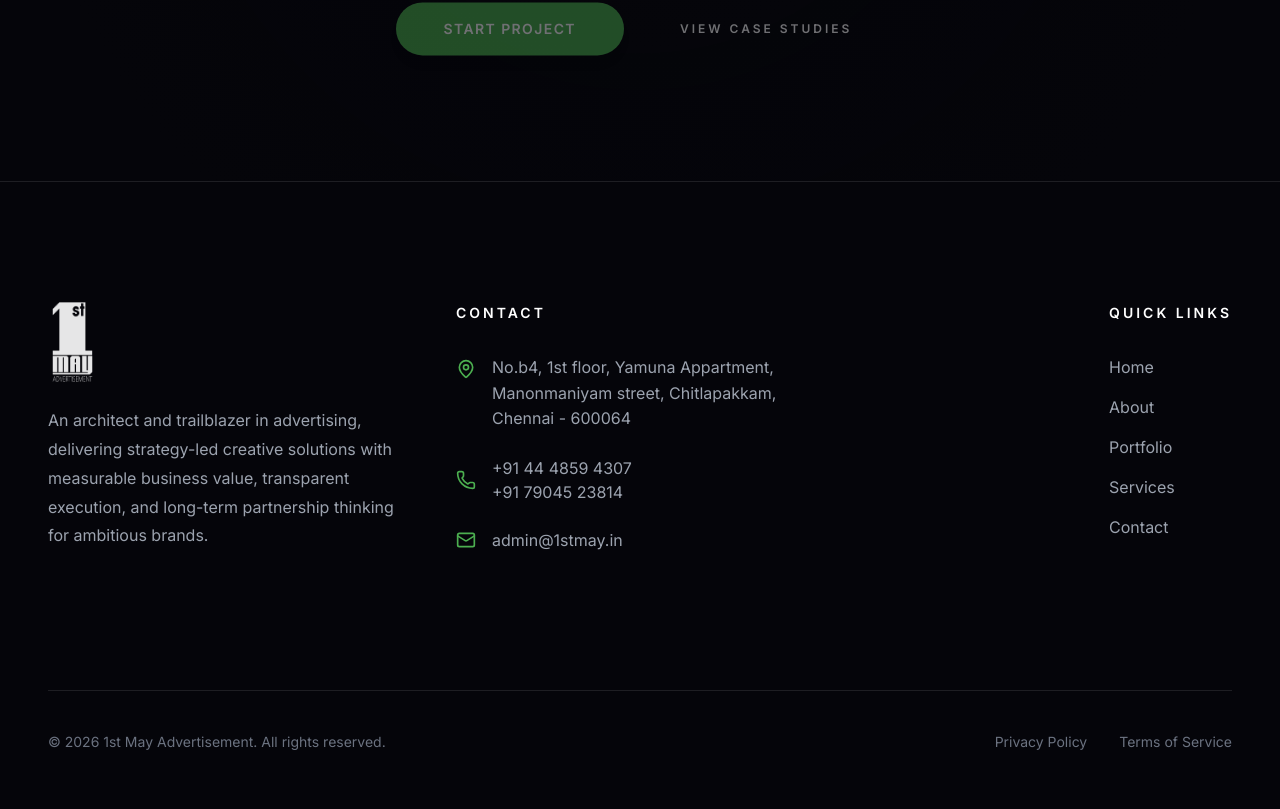
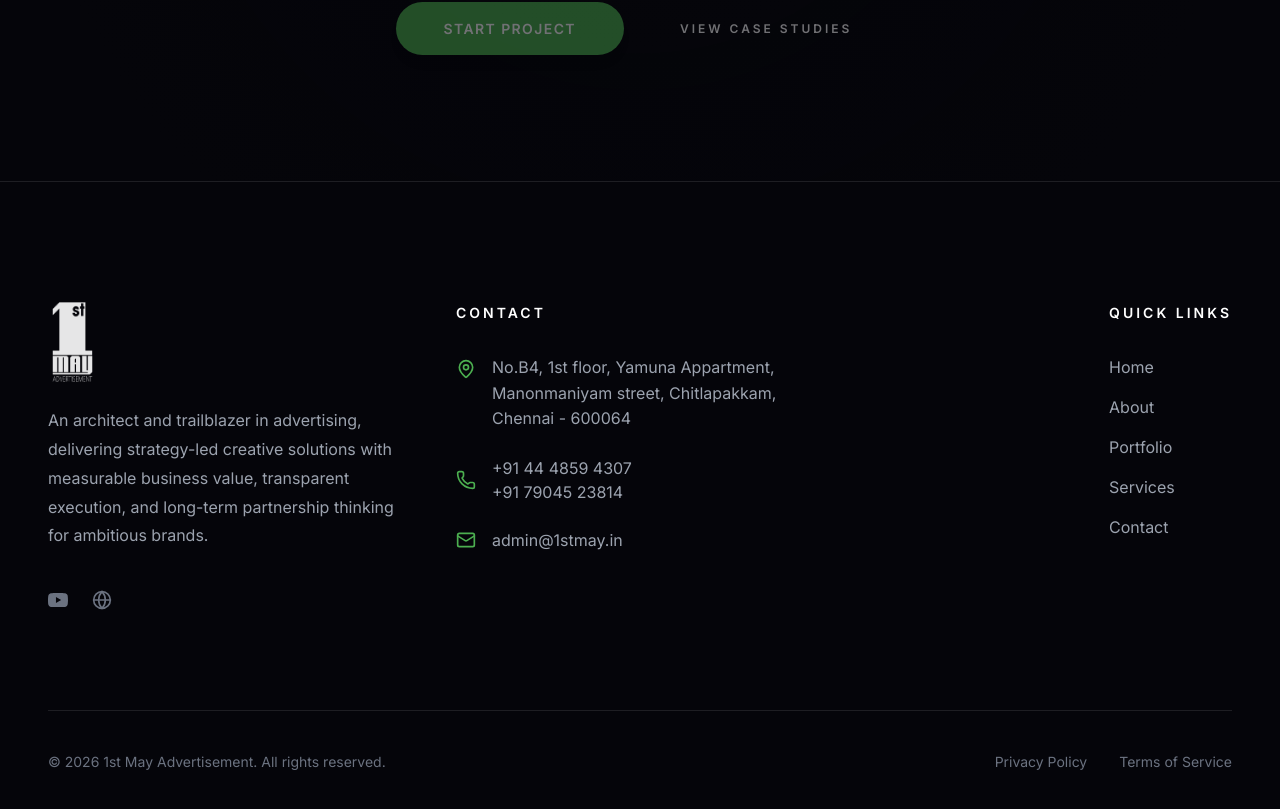
Before and after one commit to Muavviz07/1stmay-advertisement, a React (Vite) app: page / in a window 1280 px wide. Shown: the part 10130-10939 px from the top of the page. Built offline with nearby package versions, Linux system fonts and the light colour scheme.

Commit message:
Updated footer with YT and site link and added scroll to top btn

```diff
--- a/src/App.jsx
+++ b/src/App.jsx
@@ -9,6 +9,7 @@ import Footer from './components/Footer';
 import CustomCursor from './components/CustomCursor';
 import InquiryModal from './components/InquiryModal';
 import { InquiryProvider, useInquiry } from './components/InquiryContext';
+import BackToTop from './components/BackToTop';
 
 import HomePage from './pages/HomePage';
 import AboutPage from './pages/AboutPage';
@@ -68,6 +69,7 @@ const AppContent = () => {
       </Routes>
 
       <Footer />
+      <BackToTop />
       <InquiryModal isOpen={isInquiryOpen} onClose={closeInquiry} />
     </div>
   );
--- /dev/null
+++ b/src/components/BackToTop.jsx
@@ -0,0 +1,51 @@
+import React, { useState, useEffect } from 'react';
+import { ChevronUp } from 'lucide-react';
+import { motion, AnimatePresence } from 'framer-motion';
+
+const BackToTop = () => {
+  const [isVisible, setIsVisible] = useState(false);
+
+  useEffect(() => {
+    const toggleVisibility = () => {
+      if (window.scrollY > 400) {
+        setIsVisible(true);
+      } else {
+        setIsVisible(false);
+      }
+    };
+
+    window.addEventListener('scroll', toggleVisibility);
+    return () => window.removeEventListener('scroll', toggleVisibility);
+  }, []);
+
+  const scrollToTop = () => {
+    window.scrollTo({
+      top: 0,
+      behavior: 'smooth'
+    });
+  };
+
+  return (
+    <AnimatePresence>
+      {isVisible && (
+        <motion.button
+          initial={{ opacity: 0, scale: 0.5, y: 20 }}
+          animate={{ opacity: 1, scale: 1, y: 0 }}
+          exit={{ opacity: 0, scale: 0.5, y: 20 }}
+          whileHover={{ y: -5 }}
+          whileTap={{ scale: 0.9 }}
+          onClick={scrollToTop}
+          className="fixed bottom-6 right-6 md:bottom-10 md:right-10 z-[150] bg-[#05050A] text-white p-3 md:p-4 rounded-full border border-white/10 shadow-[0_20px_50px_rgba(0,0,0,0.5)] hover:border-secondary/50 transition-all duration-300 group"
+          aria-label="Back to top"
+        >
+          <ChevronUp className="w-5 h-5 md:w-6 md:h-6 transition-all duration-300 group-hover:-translate-y-1 group-hover:text-secondary" />
+
+          {/* Subtle glow effect on hover */}
+          <span className="absolute inset-0 rounded-full bg-secondary/10 opacity-0 group-hover:opacity-100 transition-opacity duration-300" />
+        </motion.button>
+      )}
+    </AnimatePresence>
+  );
+};
+
+export default BackToTop;
--- a/src/components/Footer.jsx
+++ b/src/components/Footer.jsx
@@ -1,7 +1,13 @@
 import React from 'react';
-import { Mail, MapPin, Phone } from 'lucide-react';
+import { Mail, MapPin, Phone, Globe } from 'lucide-react';
 import { Link } from 'react-router-dom';
 import logo from '../assets/logo.png';
+
+const YoutubeIcon = ({ className }) => (
+  <svg className={className} fill="currentColor" viewBox="0 0 24 24">
+    <path d="M23.498 6.186a3.016 3.016 0 0 0-2.122-2.136C19.505 3.545 12 3.545 12 3.545s-7.505 0-9.377.505A3.017 3.017 0 0 0 .502 6.186C0 8.07 0 12 0 12s0 3.93.502 5.814a3.016 3.016 0 0 0 2.122 2.136c1.871.505 9.376.505 9.376.505s7.505 0 9.377-.505a3.015 3.015 0 0 0 2.122-2.136C24 15.93 24 12 24 12s0-3.93-.502-5.814zM9.545 15.568V8.432L15.818 12l-6.273 3.568z" />
+  </svg>
+);
 
 const Footer = ({ onOpenInquiry }) => {
   const navLinks = [
@@ -30,6 +36,26 @@ const Footer = ({ onOpenInquiry }) => {
             <p className="text-gray-400 leading-[1.8] max-w-sm mb-[40px]">
               An architect and trailblazer in advertising, delivering strategy-led creative solutions with measurable business value, transparent execution, and long-term partnership thinking for ambitious brands.
             </p>
+            <div className="flex items-center gap-6">
+              <a
+                href="https://www.youtube.com/@1stmayadvertisement755"
+                target="_blank"
+                rel="noopener noreferrer"
+                className="text-gray-500 hover:text-secondary transition-all duration-300 transform hover:scale-110"
+                title="YouTube Channel"
+              >
+                <YoutubeIcon className="w-5 h-5" />
+              </a>
+              <a
+                href="http://1stmayads.com/"
+                target="_blank"
+                rel="noopener noreferrer"
+                className="text-gray-500 hover:text-secondary transition-all duration-300 transform hover:scale-110"
+                title="Official Website"
+              >
+                <Globe className="w-5 h-5" />
+              </a>
+            </div>
           </div>
 
           {/* Contact Col */}
@@ -39,7 +65,7 @@ const Footer = ({ onOpenInquiry }) => {
               <li className="flex items-start gap-[16px]">
                 <MapPin className="w-[20px] h-[20px] text-secondary shrink-0 mt-1" />
                 <span className="text-gray-400 leading-[1.6]">
-                  No.b4, 1st floor, Yamuna Appartment, <br /> Manonmaniyam street, Chitlapakkam, <br /> Chennai - 600064
+                  No.B4, 1st floor, Yamuna Appartment, <br /> Manonmaniyam street, Chitlapakkam, <br /> Chennai - 600064
                 </span>
               </li>
               <li className="flex items-center gap-[16px]">
```
